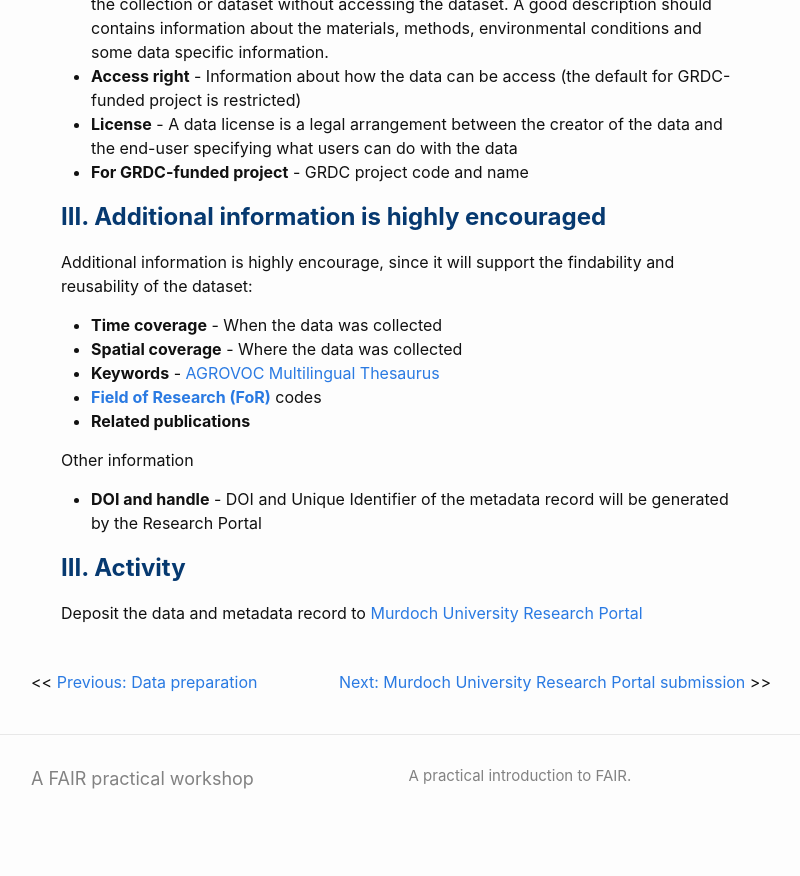
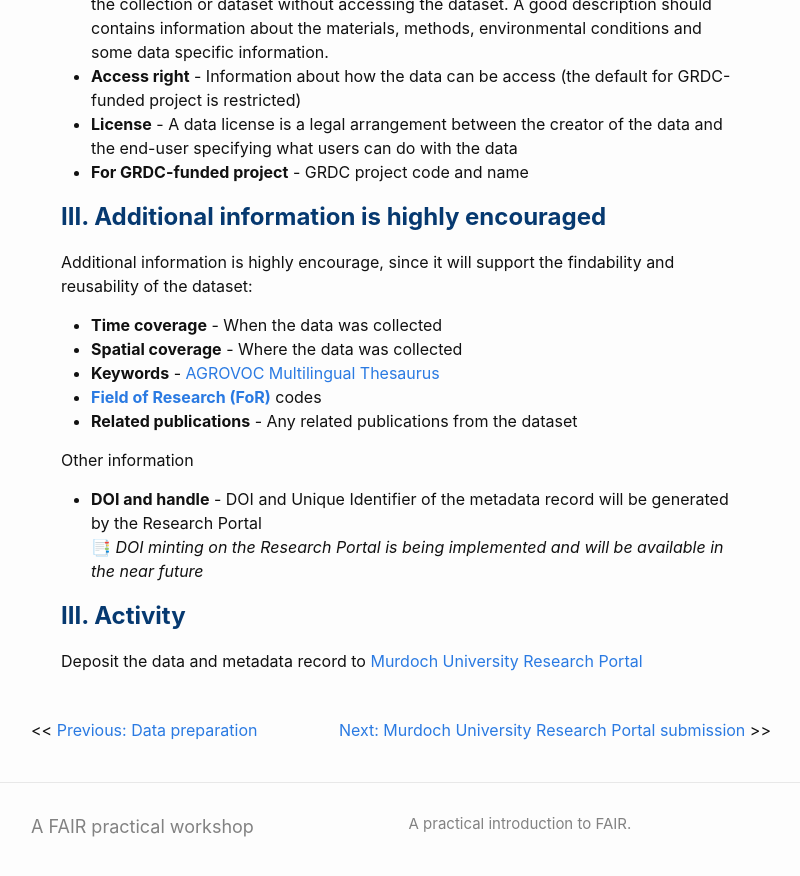
Before and after one commit to WCGA-Murdoch/FAIR-Workshop, a Jekyll site: the page built from _episodes/04-Prepare-metadata.md, in a window 1280 px wide and 900 px high, scrolled down 1274 px. Shown: the top 876 px of the window, without its empty margins (239-1039 px from the left). Built offline with Jekyll 4.4.1, drawn with Linux system fonts in a browser that asks for light colours; emoji names are drawn with the system emoji font; before the commit the page ends 2126 px from its top, so only the background shows below that.

Commit message:
Updated related publication section

```diff
--- a/_episodes/04-Prepare-metadata.md
+++ b/_episodes/04-Prepare-metadata.md
@@ -45,10 +45,12 @@ Additional information is highly encourage, since it will support the findabilit
 * **Spatial coverage** - Where the data was collected
 * **Keywords** - [AGROVOC Multilingual Thesaurus](https://agrovoc.fao.org/browse/agrovoc/en/)
 * [**Field of Research (FoR)**](https://www.abs.gov.au/statistics/classifications/australian-and-new-zealand-standard-research-classification-anzsrc/latest-release#data-downloads) codes
-* **Related publications**
+* **Related publications** - Any related publications from the dataset
 
 Other information
 * **DOI and handle** - DOI and Unique Identifier of the metadata record will be generated by the Research Portal
+:bookmark_tabs: *DOI minting on the Research Portal is being implemented and will be available in the near future*
+
 
 ## <span style="color:#063970"> **III. Activity** </span>
 Deposit the data and metadata record to [Murdoch University Research Portal](https://researchportal.murdoch.edu.au/)
```
Also changed, not shown: _episodes/06-Submission-02.md (+9 -1 lines), images/researchportal/A2_Publication.png (added).
